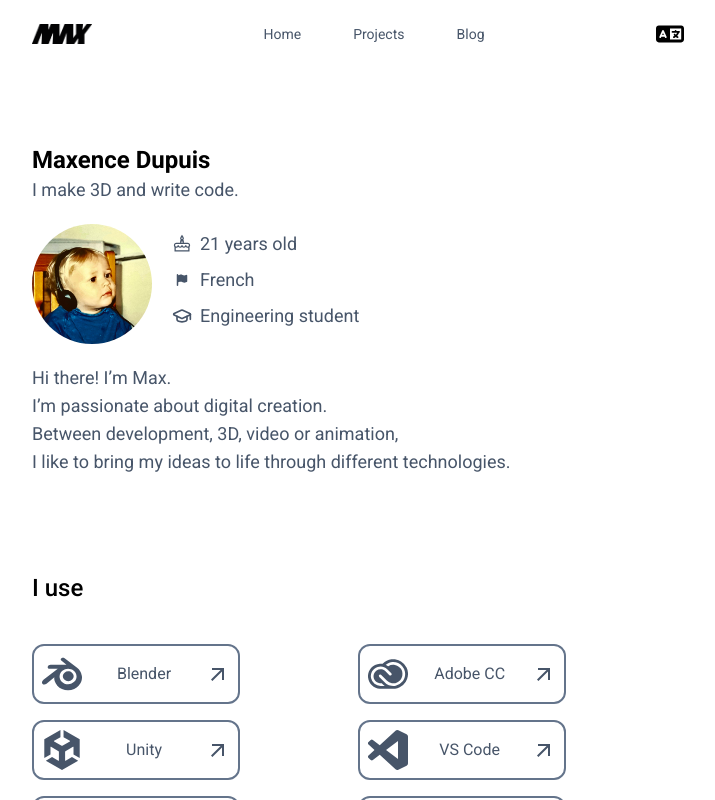
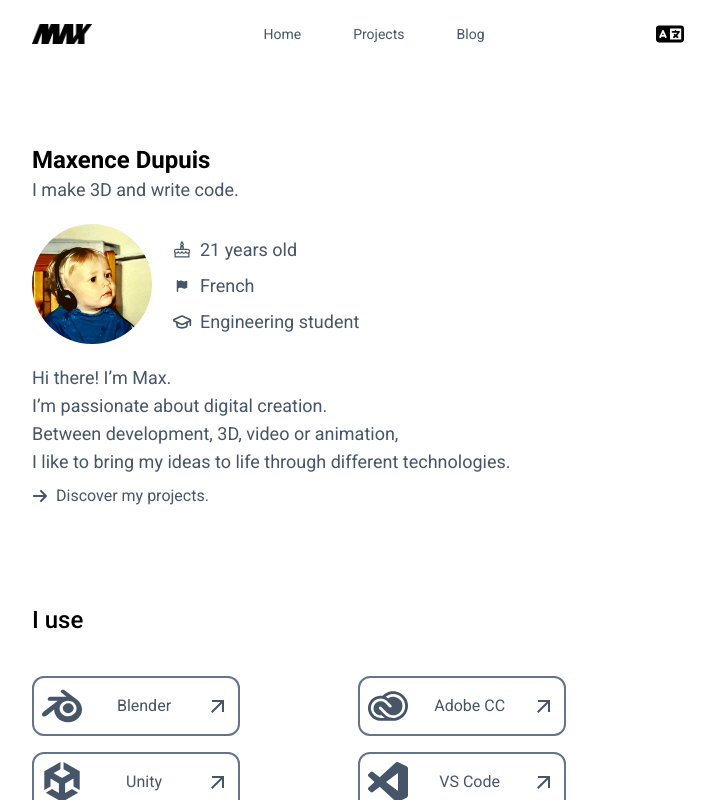
Before and after one commit to smallboyc/max-website, a Next.js app: page /en in a window 1280 px wide. Shown: the top 800 px of the page, without its empty margins (282-997 px from the left). Built offline with nearby package versions, Linux system fonts and the light colour scheme.

Commit message:
add project link at home

```diff
--- a/messages/en.json
+++ b/messages/en.json
@@ -13,7 +13,8 @@
       "desc_1": "Hi there! I’m Max.",
       "desc_2": "I’m passionate about digital creation.",
       "desc_3": "Between development, 3D, video or animation,",
-      "desc_4": "I like to bring my ideas to life through different technologies."
+      "desc_4": "I like to bring my ideas to life through different technologies.",
+      "go_to_project": "Discover my projects."
     },
     "tools": {
       "title": "I use"
--- a/messages/fr.json
+++ b/messages/fr.json
@@ -13,7 +13,8 @@
       "desc_1": "Salut ! Moi c'est Max.",
       "desc_2": "Je suis passionné par la création digitale.",
       "desc_3": "Entre le développement, la 3D, la vidéo ou encore l'animation,",
-      "desc_4": "J'aime donner vie à mes idées à travers différentes technologies."
+      "desc_4": "J'aime donner vie à mes idées à travers différentes technologies.",
+      "go_to_project" : "Découvrez mes projets."
     },
     "tools": {
       "title": "J'utilise"
--- a/src/app/[locale]/page.tsx
+++ b/src/app/[locale]/page.tsx
@@ -1,10 +1,18 @@
 import Hero from "@/components/Hero";
 import Tools from "@/components/Tools";
 import Education from "@/components/Education";
-export default function Home() {
+import { notFound } from "next/navigation";
+export default async function Home({ params }: { params: { locale: string } }) {
+  let messages;
+  const { locale } = params;
+  try {
+    messages = (await import(`../../../messages/${locale}.json`)).default;
+  } catch (error) {
+    notFound();
+  }
   return (
     <main className="mt-16 mb-10 sm:mt-20 flex flex-col gap-20 sm:gap-24 max-w-container fade-in">
-      <Hero />
+      <Hero locale={locale} />
       <Tools />
       <Education />
     </main>
--- a/src/components/Hero.tsx
+++ b/src/components/Hero.tsx
@@ -1,10 +1,11 @@
 "use client";
 import Image from "next/image";
 import { LiaBirthdayCakeSolid } from "react-icons/lia";
-import { FaFlag } from "react-icons/fa6";
+import { FaArrowRight, FaFlag } from "react-icons/fa6";
 import { LuGraduationCap } from "react-icons/lu";
 import { useTranslations } from "next-intl";
-export default function Hero() {
+import Link from "next/link";
+export default function Hero({ locale }: { locale: string }) {
   const t = useTranslations("home.hero");
   return (
     <section className="flex flex-col">
@@ -18,7 +19,7 @@ export default function Hero() {
           height={120}
           className="rounded-full my-3"
         />
-        <ul className="text-slate-600 sm:text-lg">
+        <ul className="text-slate-600 sm:text-lg flex flex-col mt-3">
           <li className="flex gap-2 items-center mb-2 hover:text-black">
             <LiaBirthdayCakeSolid className="size-5" />
             <span>21 {t("yo")}</span>
@@ -39,6 +40,10 @@ export default function Hero() {
         <p>{t("desc_3")} </p>
         <p>{t("desc_4")}</p>
       </div>
+      <span className="mt-2 flex gap-1 items-center text-slate-600 hover:text-black w-fit">
+        <FaArrowRight className="mr-1" />
+        <Link href={`/${locale}/projects`}>{t("go_to_project")}</Link>
+      </span>
     </section>
   );
 }
--- a/src/components/common/MainTitle.tsx
+++ b/src/components/common/MainTitle.tsx
@@ -10,7 +10,7 @@ export default function MainTitle({
     <div>
       {" "}
       <h1 className="text-3xl font-bold">{t("title")}</h1>
-      <span className="flex gap-2 items-center">
+      <span className="flex gap-2 items-center mt-1">
         <FaArrowRight />
 
         {numberOfElement != 0 ? (
@@ -22,7 +22,9 @@ export default function MainTitle({
               : t("description_plural")}
           </span>
         ) : (
-          <span>{t("no_item")} </span>
+          <span className="text-slate-600 sm:text-lg flex gap-1">
+            {t("no_item")}
+          </span>
         )}
       </span>
       {numberOfElement == 0 && (
--- a/src/components/common/More.tsx
+++ b/src/components/common/More.tsx
@@ -7,8 +7,8 @@ export default function More() {
   return (
     <section className="mt-10 text-slate-600">
       <span className="flex gap-1 items-center">
-        <FaArrowRight className="mr-1"/> {t("content")}
-        <Link href="/pdf/CV-Maxence_Dupuis.pdf">
+        <FaArrowRight className="mr-1" /> {t("content")}
+        <Link href="/pdf/cv_maxence-dupuis.pdf">
           <p className="text-black font-semibold">curriculum vitae.</p>
         </Link>
       </span>
```
Also changed, not shown: 2 other files (tests, documents, lock files or other folders).
